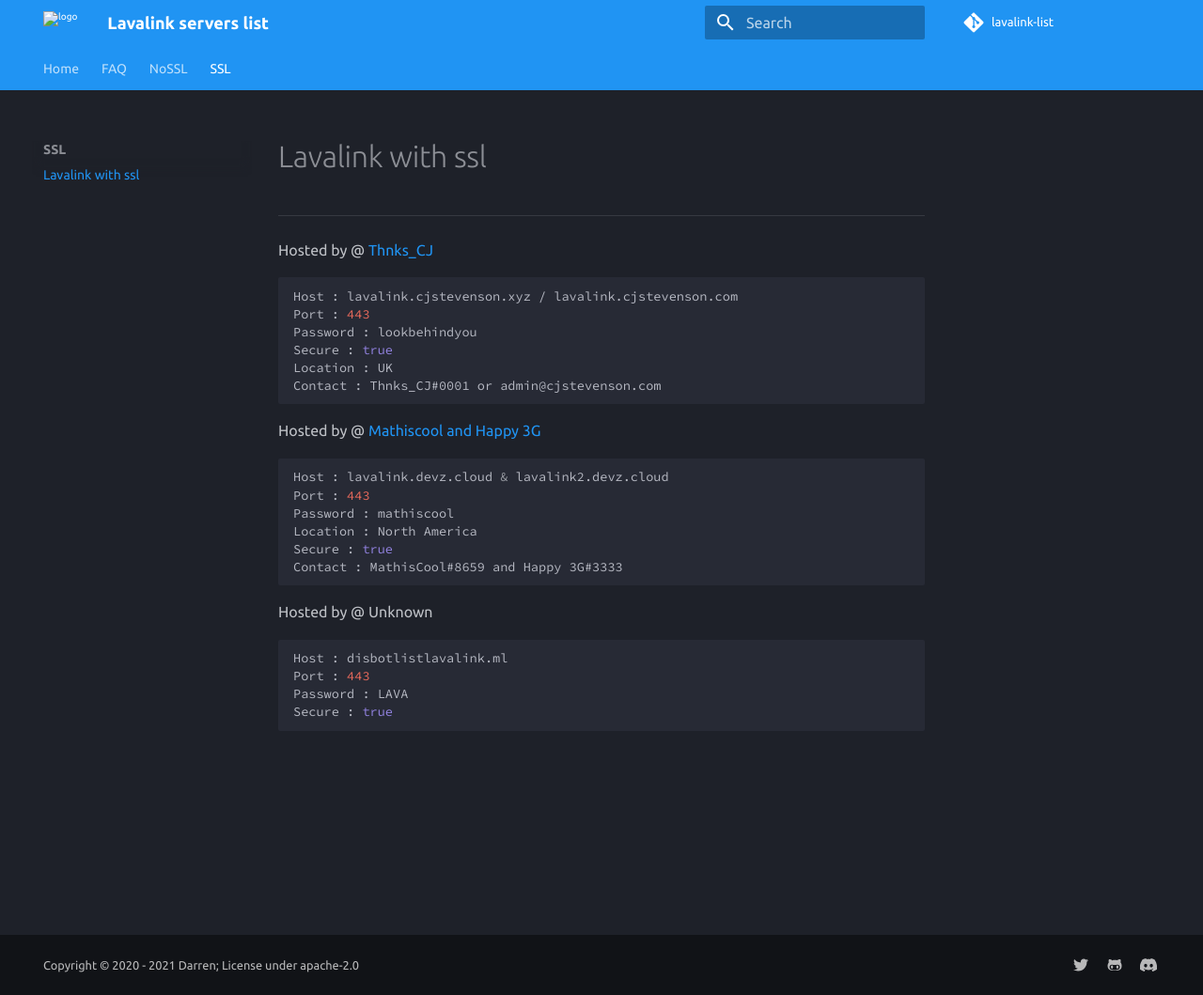
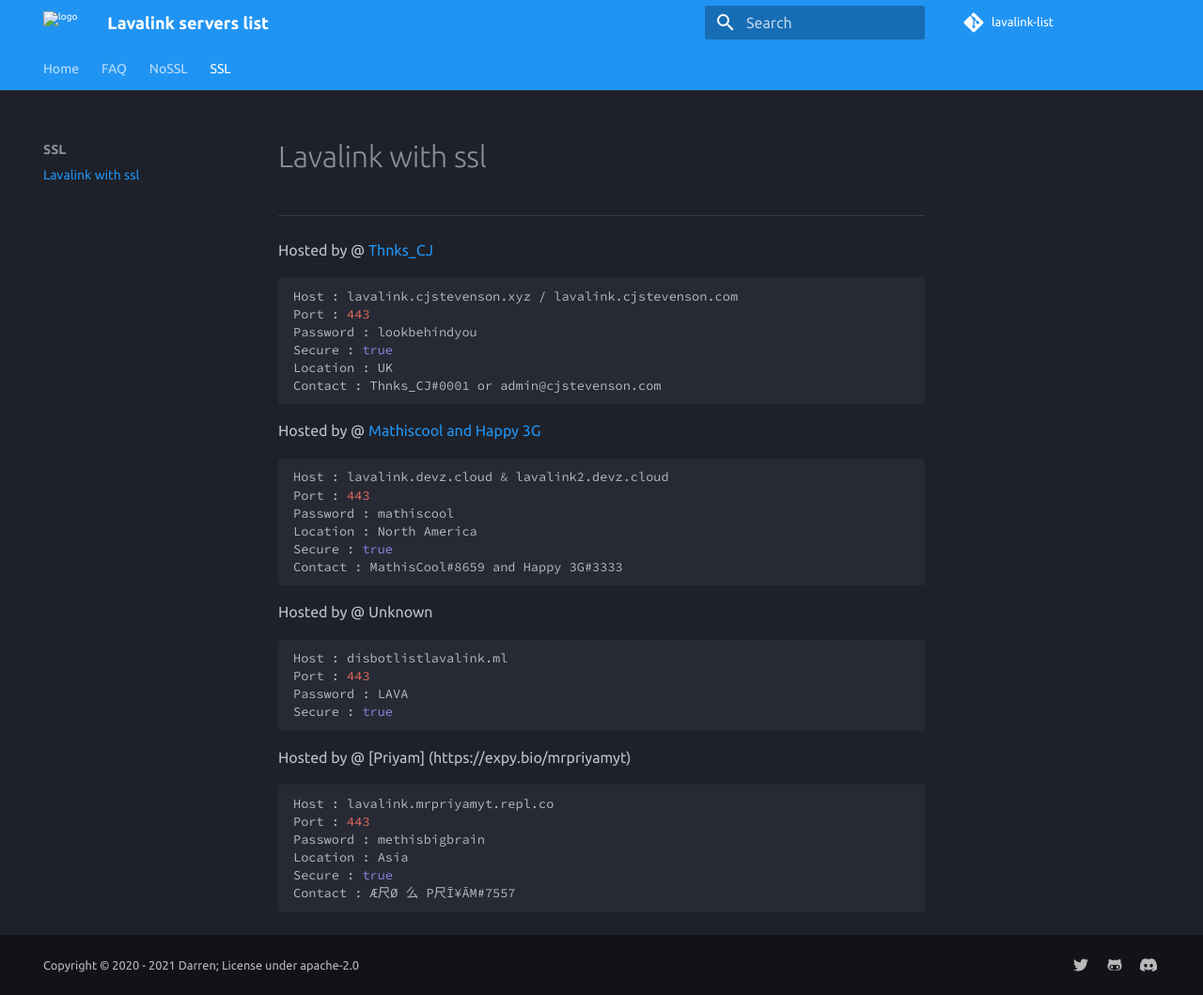
Before and after one commit to DarrenOfficial/lavalink-list, an MkDocs documentation site: the page built from docs/SSL/lavalink-with-ssl.md, in a window 1280 px wide and 1059 px high. Shown: the whole window at 94% size. Built offline with MkDocs 1.6.1 and Material for MkDocs 9.7.7, drawn with Linux system fonts in a browser that asks for light colours; comment, search, counter and statistics services are not loaded.

Commit message:
Update lavalink-with-ssl.md

````diff
--- a/docs/SSL/lavalink-with-ssl.md
+++ b/docs/SSL/lavalink-with-ssl.md
@@ -25,3 +25,12 @@ Port : 443
 Password : LAVA
 Secure : true
 ```
+Hosted by @ [Priyam] (https://expy.bio/mrpriyamyt)
+```bash
+Host : lavalink.mrpriyamyt.repl.co
+Port : 443
+Password : methisbigbrain
+Location : Asia
+Secure : true
+Contact : Æ尺Ø 么 P尺Ī¥ĀM#7557
+```
````
